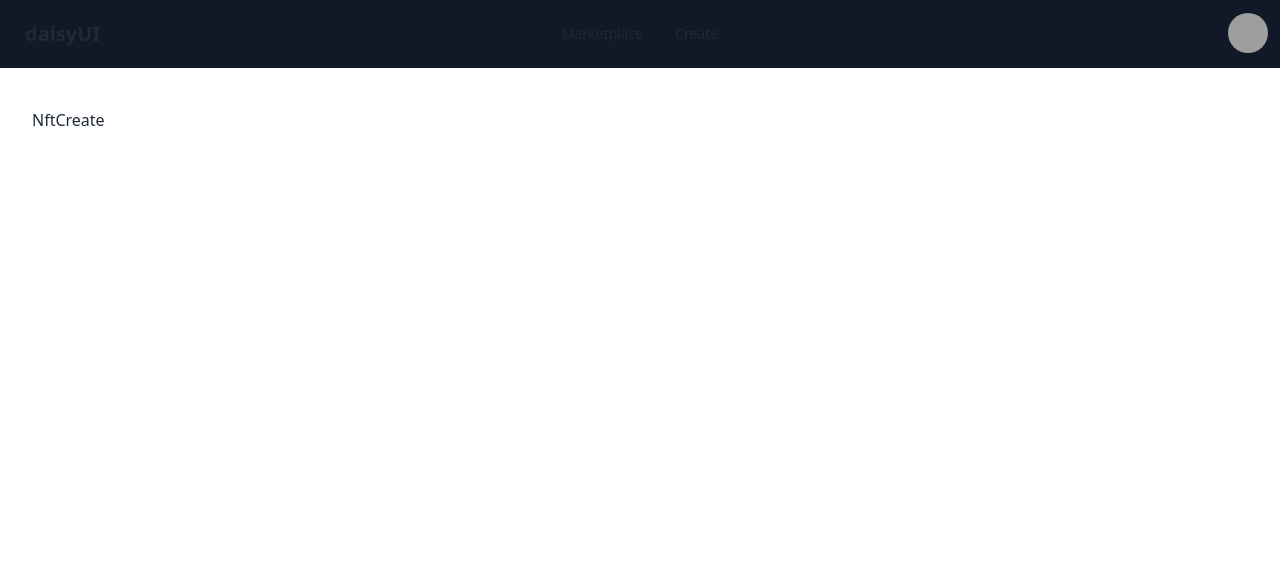
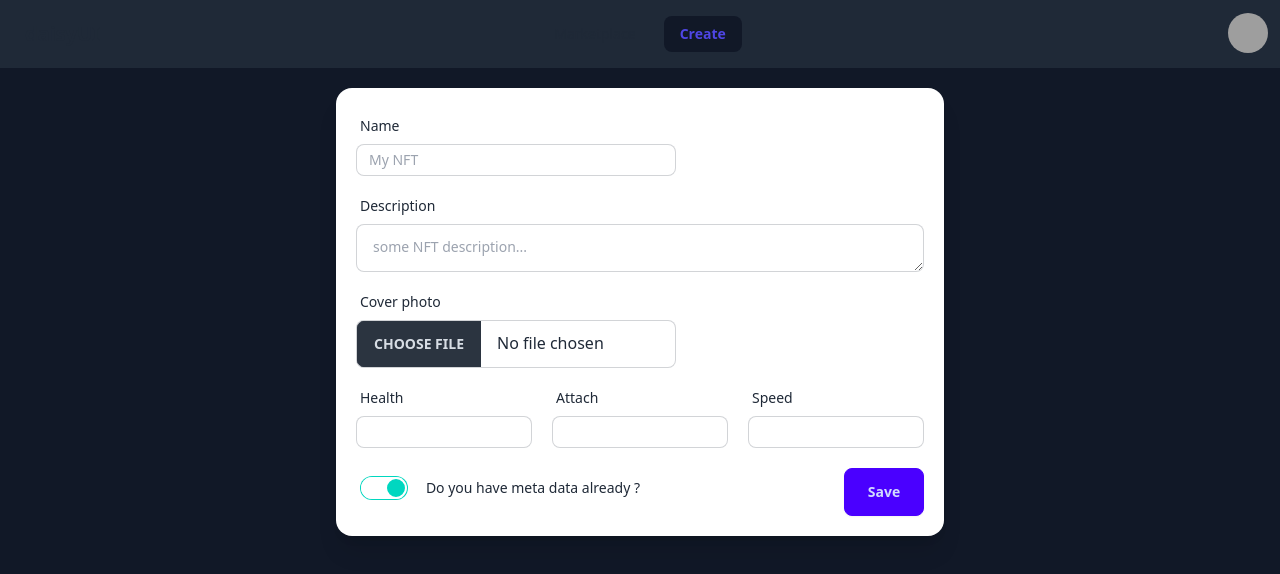
Before and after one commit to gnmjafari/nft-marketplace, a Next.js app: page /nft/create in a window 1280 px wide. Shown: the top 574 px of the page. Built offline with nearby package versions, Linux system fonts and the light colour scheme; grey boxes are pictures that could not be loaded.

Commit message:
create nft page and profile page

```diff
--- a/app/nft/create/page.tsx
+++ b/app/nft/create/page.tsx
@@ -4,7 +4,83 @@ import { NextPage } from "next";
 const NftCreate: NextPage = () => {
   return (
     <BaseLayout>
-      <div>NftCreate</div>
+      <div className="w-full flex justify-center items-center gap-5">
+        <div className="card  bg-base-100 w-1/2 shadow-xl gap-3 p-5">
+          <label className="form-control w-full max-w-xs">
+            <div className="label">
+              <span className="label-text">Name</span>
+            </div>
+            <input
+              type="text"
+              placeholder="My NFT"
+              className="input input-bordered w-full max-w-xs input-sm"
+            />
+          </label>
+          <label className="form-control">
+            <div className="label">
+              <span className="label-text">Description</span>
+            </div>
+            <textarea
+              rows={2}
+              className="textarea textarea-bordered h-12"
+              placeholder="some NFT description..."
+            />
+          </label>
+          <label className="form-control w-full max-w-xs">
+            <div className="label">
+              <span className="label-text">Cover photo</span>
+            </div>
+            <input
+              type="file"
+              className="file-input file-input-bordered w-full max-w-xs "
+            />
+          </label>
+          <div className="flex justify-between items-center gap-5">
+            <label className="form-control w-full max-w-xs">
+              <div className="label">
+                <span className="label-text">Health</span>
+              </div>
+              <input
+                type="text"
+                className="input input-bordered w-full max-w-xs input-sm"
+              />
+            </label>
+            <label className="form-control w-full max-w-xs">
+              <div className="label">
+                <span className="label-text">Attach</span>
+              </div>
+              <input
+                type="text"
+                className="input input-bordered w-full max-w-xs input-sm"
+              />
+            </label>
+            <label className="form-control w-full max-w-xs">
+              <div className="label">
+                <span className="label-text">Speed</span>
+              </div>
+              <input
+                type="text"
+                className="input input-bordered w-full max-w-xs input-sm"
+              />
+            </label>
+          </div>
+          <div className="flex items-center justify-between gap-5">
+            <div className="form-control w-72">
+              <label className="label cursor-pointer">
+                <input
+                  type="checkbox"
+                  className="toggle toggle-accent"
+                  defaultChecked
+                />
+                <span className="label-text">
+                  Do you have meta data already ?
+                </span>
+              </label>
+            </div>
+            <button className="btn w-20 btn-primary ml-auto mt-2">Save</button>
+          </div>
+        </div>
+      </div>
     </BaseLayout>
   );
 };
--- a/app/page.tsx
+++ b/app/page.tsx
@@ -8,10 +8,10 @@ const Home: NextPage = () => {
     <BaseLayout>
       <div className="relative">
         <div className="text-center">
-          <div className="text-3xl tracking-tight font-extrabold text-gray-900 sm:text-4xl">
+          <div className="text-3xl tracking-tight font-extrabold text-gray-300 sm:text-4xl">
             Amazing Creatures NFTs
           </div>
-          <p className="mt-3 max-w-2xl mx-auto text-xl text-gray-500 sm:mt-4">
+          <p className="mt-3 max-w-2xl mx-auto text-xl text-gray-400 sm:mt-4">
             Mint a NFT to get unlimited ownership forever!
           </p>
         </div>
--- /dev/null
+++ b/app/profile/page.tsx
@@ -0,0 +1,71 @@
+import { BaseLayout } from "@/components";
+import { NextPage } from "next";
+
+const Profile: NextPage = () => {
+  return (
+    <BaseLayout>
+      <div className="card p-10 flex-row justify-center items-start gap-20">
+        <div className="w-2/3">
+          <div className="pl-10 pb-5 text-2xl">Your NFTs</div>
+          <div className="ml-10 mb-5 border-b-2 w-28 pb-2 border-indigo-700 text-indigo-700 cursor-pointer">
+            Your Collection
+          </div>
+          <div className="pl-10 max-w-lg mx-auto  grid gap-5 lg:grid-cols-3 lg:max-w-none">
+            <div className="card bg-base-100 w-52 shadow-xl">
+              <figure>
+                <img
+                  src="https://img.daisyui.com/images/stock/photo-1606107557195-0e29a4b5b4aa.webp"
+                  alt="Shoes"
+                />
+              </figure>
+              <div className="card-body p-2">
+                <h2 className="card-title">Shoes!</h2>
+              </div>
+            </div>
+            <div className="card bg-base-100 w-52 shadow-xl">
+              <figure>
+                <img
+                  src="https://img.daisyui.com/images/stock/photo-1606107557195-0e29a4b5b4aa.webp"
+                  alt="Shoes"
+                />
+              </figure>
+              <div className="card-body p-2">
+                <h2 className="card-title">Shoes!</h2>
+              </div>
+            </div>
+          </div>
+        </div>
+        <div className="w-1/3">
+          <div className="card bg-base-100 w-full shadow-xl">
+            <figure>
+              <img
+                src="https://img.daisyui.com/images/stock/photo-1606107557195-0e29a4b5b4aa.webp"
+                alt="Shoes"
+              />
+            </figure>
+            <div className="card-body">
+              <h2 className="card-title">Shoes!</h2>
+              <p>fierce violet</p>
+              <h2 className="card-title">Information</h2>
+              <div className="divider my-1" />
+              <p>Attack:</p>
+              <div className="divider my-1" />
+              <p>Health</p>
+              <div className="divider my-1" />
+              <p>Speed</p>
+              <div className="divider my-1" />
+              <div className="flex justify-between items-center">
+                <button className="btn btn-primary">Download Image</button>
+                <button className="btn btn-outline btn-primary">
+                  Transfer
+                </button>
+              </div>
+            </div>
+          </div>
+        </div>
+      </div>
+    </BaseLayout>
+  );
+};
+
+export default Profile;
--- a/components/baseLayout/index.tsx
+++ b/components/baseLayout/index.tsx
@@ -8,9 +8,11 @@ type props = {
 const BaseLayout: FunctionComponent<props> = ({ children }) => {
   return (
     <>
-      <Navbar />
-      <div className="py-10 max-w-7xl mx-auto px-4 space-y-8 sm:px-6 lg:px-8">
-        {children}
+      <div className="pb-5 bg-gray-900 min-h-screen">
+        <Navbar />
+        <div className="pt-5 mx-auto px-4 space-y-8 sm:px-6 lg:px-8">
+          {children}
+        </div>
       </div>
     </>
   );
--- a/components/navbar/index.tsx
+++ b/components/navbar/index.tsx
@@ -1,5 +1,7 @@
+"use client";
 import { FunctionComponent } from "react";
 import Link from "next/link";
+import { usePathname } from "next/navigation";
 
 const navigation = [
   { name: "Marketplace", href: "/", current: true },
@@ -7,8 +9,9 @@ const navigation = [
 ];
 
 const Navbar: FunctionComponent = () => {
+  const pathname = usePathname();
   return (
-    <div className="navbar bg-gray-900">
+    <div className="navbar bg-gray-800">
       <div className="navbar-start">
         <div className="dropdown">
           <div tabIndex={0} role="button" className="btn btn-ghost lg:hidden">
@@ -31,32 +34,29 @@ const Navbar: FunctionComponent = () => {
             tabIndex={0}
             className="menu menu-sm dropdown-content bg-base-100 rounded-box z-[1] mt-3 w-52 p-2 shadow"
           >
-            <li>
-              <a>Item 1</a>
-            </li>
-            <li>
-              <a>Parent</a>
-              <ul className="p-2">
-                <li>
-                  <a>Submenu 1</a>
+            {navigation.map((menu, key) => {
+              return (
+                <li key={key}>
+                  <Link href={menu.href}>{menu.name}</Link>
                 </li>
-                <li>
-                  <a>Submenu 2</a>
-                </li>
-              </ul>
-            </li>
-            <li>
-              <a>Item 3</a>
-            </li>
+              );
+            })}
           </ul>
         </div>
         <a className="btn btn-ghost text-xl">daisyUI</a>
       </div>
       <div className="navbar-center hidden lg:flex">
-        <ul className="menu menu-horizontal px-1">
+        <ul className="menu menu-horizontal px-1 gap-3">
           {navigation.map((menu, key) => {
             return (
-              <li key={key}>
+              <li
+                key={key}
+                className={`${
+                  pathname === menu.href
+                    ? "bg-gray-900 rounded-lg text-indigo-600  font-bold"
+                    : "bg-transparent"
+                }`}
+              >
                 <Link href={menu.href}>{menu.name}</Link>
               </li>
             );
@@ -82,16 +82,10 @@ const Navbar: FunctionComponent = () => {
             className="menu menu-sm dropdown-content bg-base-100 rounded-box z-[1] mt-3 w-52 p-2 shadow"
           >
             <li>
-              <a className="justify-between">
+              <Link href="/profile" className="justify-between">
                 Profile
-                <span className="badge">New</span>
-              </a>
-            </li>
-            <li>
-              <a>Settings</a>
-            </li>
-            <li>
-              <a>Logout</a>
+                <span className="badge">connected</span>
+              </Link>
             </li>
           </ul>
         </div>
```
